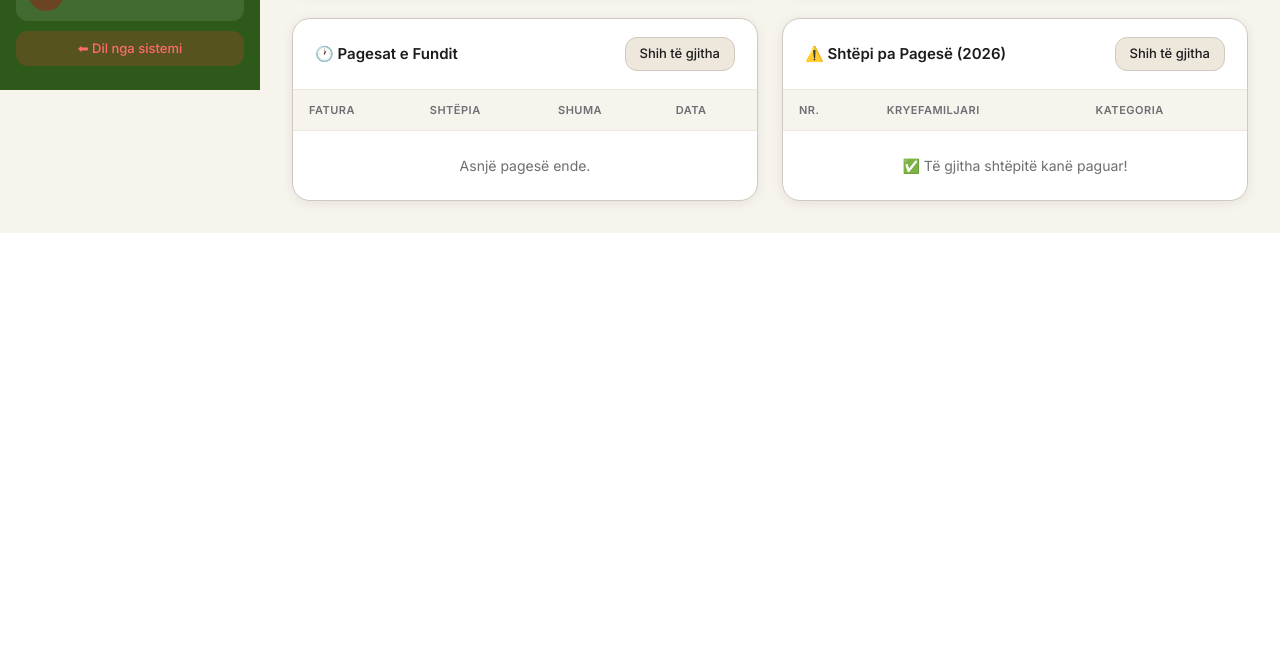
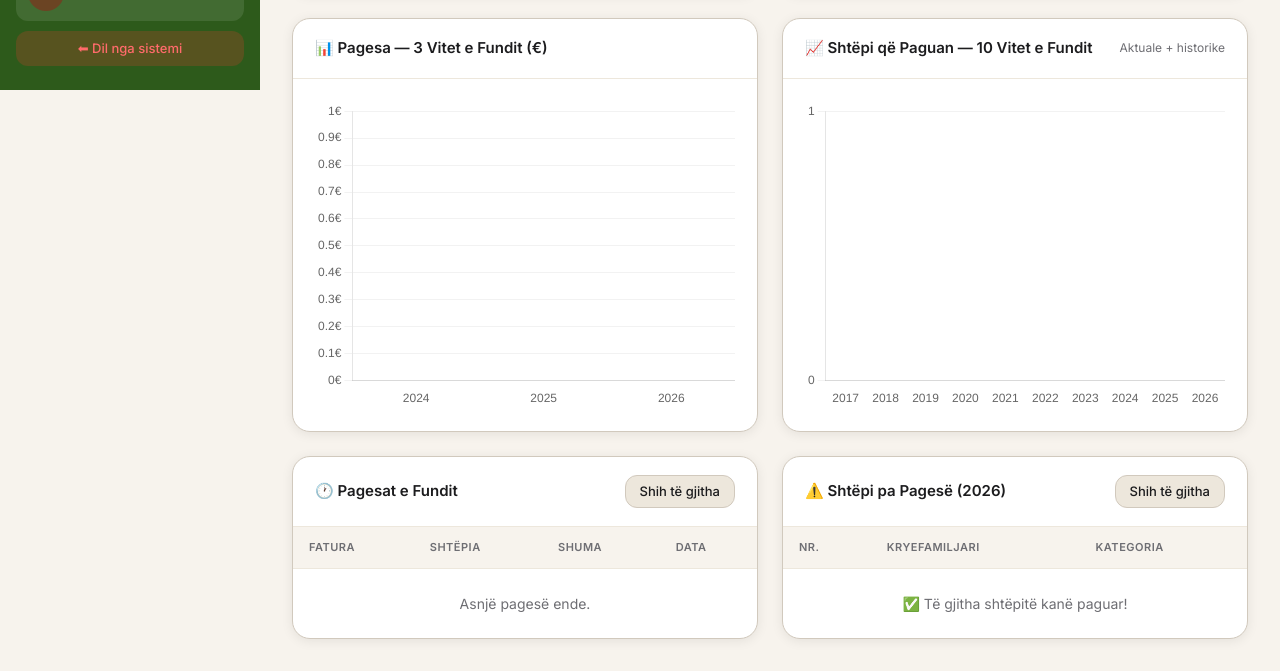
Before and after one commit to MuhamedAdemi/xhamia-pirok, a Django app: page /dashboard/ in a window 1280 px wide. Shown: the part 710-1381 px from the top of the page. Before the commit the page ends 943 px from the top, so only its background shows below. Run offline with Django 5.2, Linux system fonts and the light colour scheme; the visitor is signed in with stand-in values (Sample User, id 1); data comes from the database, SQL or seed files in the repository; data that the repository does not hold is empty.

Commit message:
feat: paguar_deri_viti, 3/10-yr charts, +389 prefix

```diff
--- a/templates/dashboard/antaresia.html
+++ b/templates/dashboard/antaresia.html
@@ -63,6 +63,27 @@
     </div>
     <div class="card-body">
       <canvas id="grafikuKategoria" height="220"></canvas>
+    </div>
+  </div>
+</div>
+
+<!-- Grafiket vjetore -->
+<div class="grid-2" style="margin-bottom:24px;">
+  <div class="card">
+    <div class="card-header">
+      <h5>📊 Pagesa — 3 Vitet e Fundit (€)</h5>
+    </div>
+    <div class="card-body">
+      <canvas id="grafiku3Vite" height="220"></canvas>
+    </div>
+  </div>
+  <div class="card">
+    <div class="card-header">
+      <h5>📈 Shtëpi që Paguan — 10 Vitet e Fundit</h5>
+      <span style="font-size:12px; color:var(--tekst-dytësor);">Aktuale + historike</span>
+    </div>
+    <div class="card-body">
+      <canvas id="grafiku10Vite" height="220"></canvas>
     </div>
   </div>
 </div>
@@ -164,6 +185,55 @@ new Chart(document.getElementById('grafikuMujor'), {
   }
 });
 
+// Grafiket vjetore
+const dataVitet = {{ data_vitet_json|safe }};
+const data3Vite = dataVitet.slice(-3);
+
+new Chart(document.getElementById('grafiku3Vite'), {
+  type: 'bar',
+  data: {
+    labels: data3Vite.map(d => d.viti),
+    datasets: [{
+      label: 'Shuma (€)',
+      data: data3Vite.map(d => d.shuma),
+      backgroundColor: data3Vite.map((d, i) => `rgba(45,90,27,${0.4 + i * 0.3})`),
+      borderRadius: 10,
+      borderWidth: 0,
+    }]
+  },
+  options: {
+    responsive: true,
+    plugins: { legend: { display: false } },
+    scales: {
+      y: { beginAtZero: true, grid: { color: 'rgba(0,0,0,0.05)' }, ticks: { callback: v => v + '€' } },
+      x: { grid: { display: false } }
+    }
+  }
+});
+
+new Chart(document.getElementById('grafiku10Vite'), {
+  type: 'bar',
+  data: {
+    labels: dataVitet.map(d => d.viti),
+    datasets: [{
+      label: 'Shtëpi',
+      data: dataVitet.map(d => d.nr),
+      backgroundColor: 'rgba(107,68,35,0.55)',
+      borderColor: 'rgba(107,68,35,0.9)',
+      borderWidth: 1.5,
+      borderRadius: 6,
+    }]
+  },
+  options: {
+    responsive: true,
+    plugins: { legend: { display: false } },
+    scales: {
+      y: { beginAtZero: true, grid: { color: 'rgba(0,0,0,0.05)' }, ticks: { stepSize: 1 } },
+      x: { grid: { display: false } }
+    }
+  }
+});
+
 // Grafiku kategoria
 if (katData.length > 0) {
   new Chart(document.getElementById('grafikuKategoria'), {
--- a/templates/pagesat/fondi/forma.html
+++ b/templates/pagesat/fondi/forma.html
@@ -33,7 +33,7 @@
         </div>
         <div class="forma-grup">
           <label>{{ form.nr_telefoni.label }}</label>
-          {% render_field form.nr_telefoni placeholder="+383..." %}
+          {% render_field form.nr_telefoni placeholder="+389..." %}
         </div>
       </div>
     </div>
--- a/templates/portali_shtepi/dashboard.html
+++ b/templates/portali_shtepi/dashboard.html
@@ -52,6 +52,9 @@
         <div style="font-size:12px; font-weight:600; color:{% if info.ka_paguar %}var(--gjelbër){% else %}var(--gabim){% endif %};">
           {% if info.ka_paguar %}{{ info.shuma_paguar }}€ paguar{% else %}{{ info.borxhi }}€ borxh{% endif %}
         </div>
+        {% if info.historike %}
+        <div style="margin-top:5px; font-size:10px; background:rgba(107,68,35,0.12); color:#6B4423; padding:2px 6px; border-radius:8px; font-weight:600;">Historik</div>
+        {% endif %}
       </div>
       {% endfor %}
     </div>
--- a/templates/stafi/forma.html
+++ b/templates/stafi/forma.html
@@ -32,7 +32,7 @@
         </div>
         <div class="forma-grup">
           <label>{{ form.nr_telefoni.label }}</label>
-          {% render_field form.nr_telefoni placeholder="+383..." %}
+          {% render_field form.nr_telefoni placeholder="+389..." %}
         </div>
         <div class="forma-grup">
           <label>{{ form.pozita.label }}</label>
--- a/xhamia/forms.py
+++ b/xhamia/forms.py
@@ -60,12 +60,14 @@ class ShtepiaForm(forms.ModelForm):
         fields = [
             'nr_shtepise', 'emri_kryefamiljarit', 'mbiemri_kryefamiljarit',
             'nr_antareve_familjes', 'kategoria', 'viti_fillimit_antaresise',
+            'paguar_deri_viti',
             'email', 'nr_telefoni_kryesor', 'nr_telefoni_sporadik',
             'kontakt_sporadik_emri', 'kontakt_sporadik_email', 'kontakt_sporadik_telefoni',
             'shenime', 'është_aktiv',
         ]
         labels = {
             'viti_fillimit_antaresise': 'Antarësia Aktive nga Viti',
+            'paguar_deri_viti': 'Paguar Deri Viti (Historik)',
         }
         widgets = {
             'shenime': forms.Textarea(attrs={'rows': 2}),
--- a/xhamia/models.py
+++ b/xhamia/models.py
@@ -65,6 +65,9 @@ class Shtepia(models.Model):
     )
     viti_fillimit_antaresise = models.PositiveSmallIntegerField(
         default=2026, verbose_name='Antarësia Aktive nga Viti'
+    )
+    paguar_deri_viti = models.PositiveSmallIntegerField(
+        null=True, blank=True, verbose_name='Paguar Deri Viti (Historik)'
     )
     email = models.EmailField(blank=True, verbose_name='Email')
     nr_telefoni_kryesor = models.CharField(max_length=20, blank=True, verbose_name='Nr. Telefoni Kryesor')
--- a/xhamia/views.py
+++ b/xhamia/views.py
@@ -123,7 +123,14 @@ def dashboard_antaresia(request):
     vitit_lista = list(range(2020, timezone.now().year + 2))
 
     total_shtepite = Shtepia.objects.filter(është_aktiv=True).count()
-    kane_paguar = PagesaAntaresia.objects.filter(viti=viti_zgjedhur).values('shtepia').distinct().count()
+
+    # Shtëpitë që kanë paguar: actual records + historike (paguar_deri_viti)
+    actual_ids = set(PagesaAntaresia.objects.filter(viti=viti_zgjedhur).values_list('shtepia_id', flat=True))
+    historical_ids = set(Shtepia.objects.filter(
+        paguar_deri_viti__gte=viti_zgjedhur, është_aktiv=True
+    ).values_list('id', flat=True))
+    paguar_ids = actual_ids | historical_ids
+    kane_paguar = len(paguar_ids)
     nuk_kane_paguar = total_shtepite - kane_paguar
 
     total_mbledhur = PagesaAntaresia.objects.filter(viti=viti_zgjedhur).aggregate(
@@ -149,12 +156,23 @@ def dashboard_antaresia(request):
     # Pagesat e fundit
     pagesat_e_fundit = PagesaAntaresia.objects.select_related('shtepia', 'arktar').order_by('-data_regjistrimit')[:10]
 
-    # Shtëpitë pa pagesë
+    # Shtëpitë pa pagesë (as actual as historical)
     shtepite_pa_pagese = Shtepia.objects.filter(
         është_aktiv=True
     ).exclude(
-        pagesat__viti=viti_zgjedhur
+        id__in=paguar_ids
     ).select_related('kategoria')[:20]
+
+    # Të dhënat 10-vjeçare për grafiket (shtëpi që kanë paguar = actual + historike)
+    viti_aktual = timezone.now().year
+    data_vitet = []
+    for v in range(viti_aktual - 9, viti_aktual + 1):
+        shuma_v = PagesaAntaresia.objects.filter(viti=v).aggregate(s=Sum('shuma_paguar'))['s'] or 0
+        act_v = set(PagesaAntaresia.objects.filter(viti=v).values_list('shtepia_id', flat=True))
+        hist_v = set(Shtepia.objects.filter(
+            paguar_deri_viti__gte=v, viti_fillimit_antaresise__lte=v, është_aktiv=True
+        ).values_list('id', flat=True))
+        data_vitet.append({'viti': v, 'shuma': float(shuma_v), 'nr': len(act_v | hist_v)})
 
     konteksti = {
         'viti_zgjedhur': viti_zgjedhur,
@@ -168,6 +186,7 @@ def dashboard_antaresia(request):
         'sipas_kategorise_json': json.dumps(sipas_kategorise),
         'pagesat_e_fundit': pagesat_e_fundit,
         'shtepite_pa_pagese': shtepite_pa_pagese,
+        'data_vitet_json': json.dumps(data_vitet),
         'faqja_aktive': 'dashboard',
     }
     return render(request, 'dashboard/antaresia.html', konteksti)
@@ -290,21 +309,31 @@ def detaje_shtepia(request, pk):
 
     viti_aktual = timezone.now().year
     viti_fillimit = shtepi.viti_fillimit_antaresise
+    paguar_deri = shtepi.paguar_deri_viti
     pagesat_per_vit = {}
     borxhi_total = Decimal('0')
     for v in range(viti_fillimit, viti_aktual + 1):
-        shuma_paguar = shtepi.pagesat.filter(viti=v).aggregate(
-            s=Sum('shuma_paguar')
-        )['s'] or Decimal('0')
         shuma_duhet = shtepi.kategoria.shuma_vjetore
-        ka_paguar = shuma_paguar >= shuma_duhet
-        borxh_v = max(Decimal('0'), shuma_duhet - shuma_paguar)
-        borxhi_total += borxh_v
-        pagesat_per_vit[v] = {
-            'shuma_paguar': shuma_paguar,
-            'ka_paguar': ka_paguar,
-            'borxhi': borxh_v,
-        }
+        if paguar_deri and v <= paguar_deri:
+            pagesat_per_vit[v] = {
+                'shuma_paguar': shuma_duhet,
+                'ka_paguar': True,
+                'borxhi': Decimal('0'),
+                'historike': True,
+            }
+        else:
+            shuma_paguar = shtepi.pagesat.filter(viti=v).aggregate(
+                s=Sum('shuma_paguar')
+            )['s'] or Decimal('0')
+            ka_paguar = shuma_paguar >= shuma_duhet
+            borxh_v = max(Decimal('0'), shuma_duhet - shuma_paguar)
+            borxhi_total += borxh_v
+            pagesat_per_vit[v] = {
+                'shuma_paguar': shuma_paguar,
+                'ka_paguar': ka_paguar,
+                'borxhi': borxh_v,
+                'historike': False,
+            }
 
     vitit_lista = list(range(2000, viti_aktual + 2))
 
@@ -328,9 +357,9 @@ def permbyll_antaresia(request, pk):
     if request.method == 'POST':
         try:
             viti_i_ri = int(request.POST.get('viti_i_ri', timezone.now().year))
-            shtepi.viti_fillimit_antaresise = viti_i_ri
+            shtepi.paguar_deri_viti = viti_i_ri
             shtepi.save()
-            messages.success(request, f'Antarësia e shtëpisë #{shtepi.nr_shtepise} u permbyll. Llogaritja fillon nga viti {viti_i_ri}.')
+            messages.success(request, f'Shtëpia #{shtepi.nr_shtepise}: shënuar si e paguar deri viti {viti_i_ri}.')
         except (ValueError, TypeError):
             messages.error(request, 'Viti i zgjedhur nuk është i vlefshëm.')
     return redirect('detaje_shtepia', pk=pk)
@@ -706,21 +735,31 @@ def portali_shtepi(request):
 
     viti_aktual = timezone.now().year
     viti_fillimit = shtepi.viti_fillimit_antaresise
+    paguar_deri = shtepi.paguar_deri_viti
     pagesat_per_vit = {}
     borxhi_total = Decimal('0')
     for v in range(viti_fillimit, viti_aktual + 1):
-        shuma_paguar = shtepi.pagesat.filter(viti=v).aggregate(
-            s=Sum('shuma_paguar')
-        )['s'] or Decimal('0')
         shuma_duhet = shtepi.kategoria.shuma_vjetore
-        ka_paguar = shuma_paguar >= shuma_duhet
-        borxh_v = max(Decimal('0'), shuma_duhet - shuma_paguar)
-        borxhi_total += borxh_v
-        pagesat_per_vit[v] = {
-            'shuma_paguar': shuma_paguar,
-            'ka_paguar': ka_paguar,
-            'borxhi': borxh_v,
-        }
+        if paguar_deri and v <= paguar_deri:
+            pagesat_per_vit[v] = {
+                'shuma_paguar': shuma_duhet,
+                'ka_paguar': True,
+                'borxhi': Decimal('0'),
+                'historike': True,
+            }
+        else:
+            shuma_paguar = shtepi.pagesat.filter(viti=v).aggregate(
+                s=Sum('shuma_paguar')
+            )['s'] or Decimal('0')
+            ka_paguar = shuma_paguar >= shuma_duhet
+            borxh_v = max(Decimal('0'), shuma_duhet - shuma_paguar)
+            borxhi_total += borxh_v
+            pagesat_per_vit[v] = {
+                'shuma_paguar': shuma_paguar,
+                'ka_paguar': ka_paguar,
+                'borxhi': borxh_v,
+                'historike': False,
+            }
 
     total_gjithsej = pagesat_te_gjitha.aggregate(s=Sum('shuma_paguar'))['s'] or Decimal('0')
     pagesa_e_fundit = pagesat_te_gjitha.first()
```
Also changed, not shown: templates/shtepite/detaje.html (+13 -5 lines), templates/shtepite/forma.html (+9 -4 lines), xhamia/migrations/0004_paguar_deri_viti.py (added).
